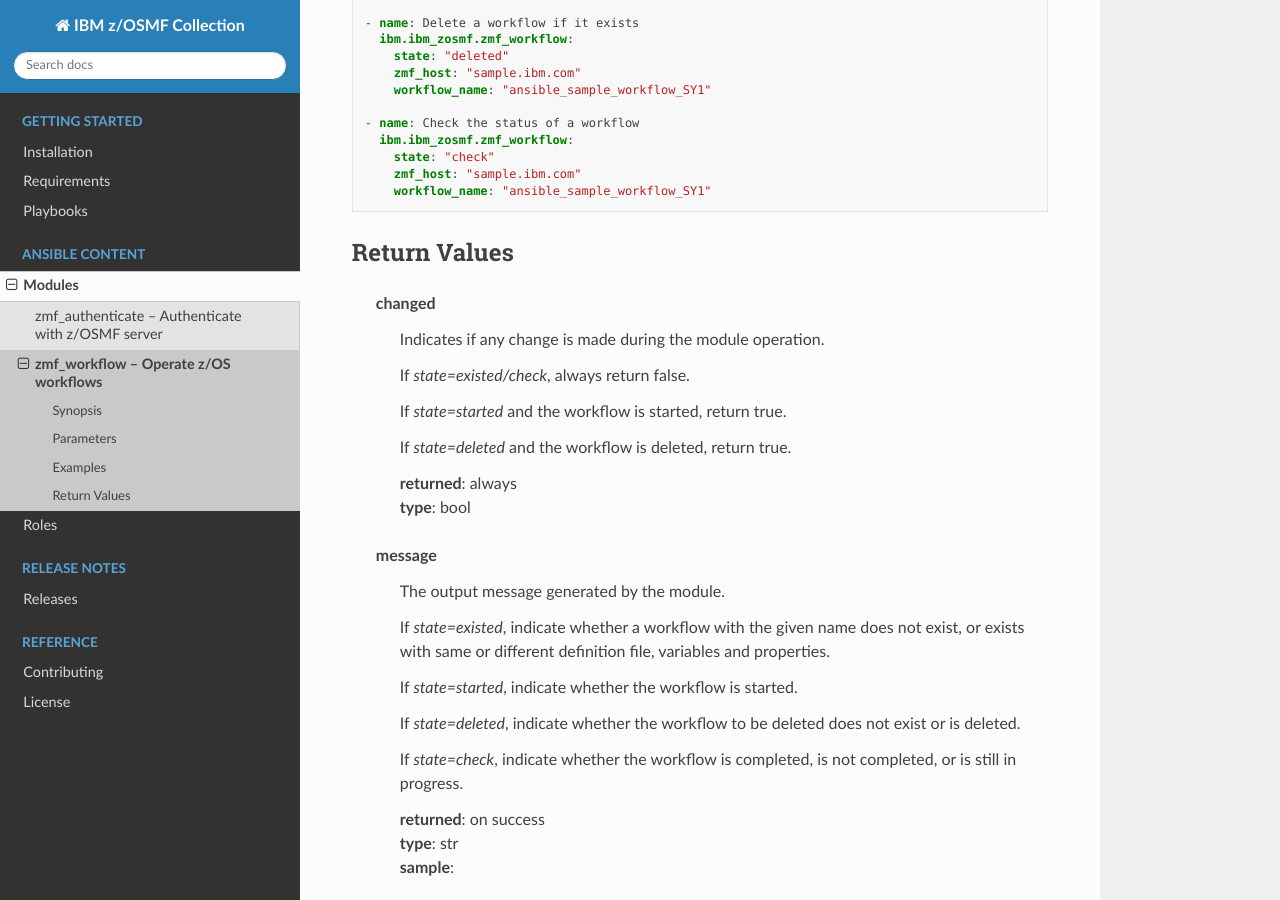
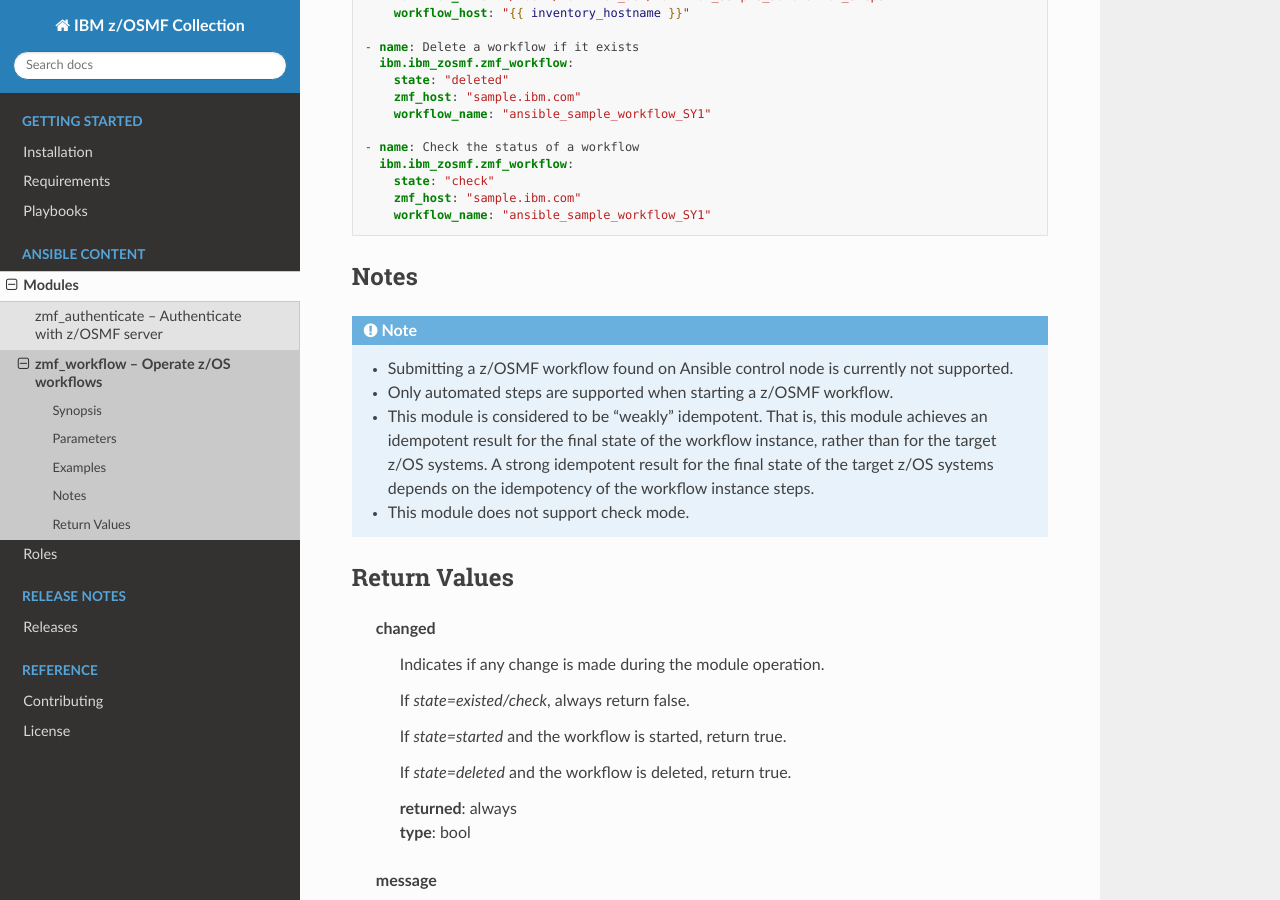
Before and after one commit to IBM/ibm_zosmf, a Sphinx documentation site: the page built from docs/source/modules/zmf_workflow.rst, in a window 1280 px wide and 900 px high, scrolled down 7233 px. Built offline with Sphinx 7.4.7 and the Read the Docs theme 2.0.0, drawn with Linux system fonts in a browser that asks for light colours.

Commit message:
update doc

```diff
--- a/docs/source/modules/zmf_authenticate.rst
+++ b/docs/source/modules/zmf_authenticate.rst
@@ -15,7 +15,7 @@
 
 Synopsis
 --------
-- Authenticate with z/OSMF server by either username/password or HTTPS  client authenticate.
+- Authenticate with z/OSMF server by either username/password or HTTPS client authenticate.
 
 - Return the authentication credentials for successful authentication.
 - The credential can be then used for succeeding Ansible tasks which call z/OSMF Ansible module or role.
--- a/docs/source/modules/zmf_workflow.rst
+++ b/docs/source/modules/zmf_workflow.rst
@@ -469,6 +469,21 @@
 
 
 
+Notes
+-----
+
+.. note::
+   - Submitting a z/OSMF workflow found on Ansible control node is currently not supported.
+
+
+   - Only automated steps are supported when starting a z/OSMF workflow.
+
+   - This module is considered to be "weakly" idempotent. That is, this module achieves an idempotent result for the final state of the workflow instance, rather than for the target z/OS systems. A strong idempotent result for the final state of the target z/OS systems depends on the idempotency of the workflow instance steps.
+
+
+   - This module does not support check mode.
+
+
 
 
 
--- a/docs/source/roles/zmf_cpm_manage_software_instance.rst
+++ b/docs/source/roles/zmf_cpm_manage_software_instance.rst
@@ -100,6 +100,8 @@
   | **type**: str
 
 
+
+
 input_vars
   Input variable names and values for the action to be performed on the provisioned instance.
 
@@ -109,6 +111,9 @@
 
   | **required**: False
   | **type**: dict
+
+
+
 
 api_polling_retry_count
   Total retry attempts allowed before the role exits with failure, waiting on the instance action to complete.
--- a/docs/source/roles/zmf_cpm_provision_software_service.rst
+++ b/docs/source/roles/zmf_cpm_provision_software_service.rst
@@ -227,4 +227,4 @@
 -----
 
 .. note::
-   - When playbooks completes, a message shown in following example is displayed. This message includes a file path and file name where instance specific information is returned. This file is required for :ref:`zmf_cpm_manage_software_instance <zmf_cpm_manage_software_instance_module>` and :ref:`zmf_cpm_remove_software_instance <zmf_cpm_remove_software_instance_module>` roles.
+   - When playbooks completes, a message shown in following example is displayed, ``"msg": "Instance record saved at: /tmp/xxx.json"``. This message includes a file path and file name where instance specific information is returned. This file is required for :ref:`zmf_cpm_manage_software_instance <zmf_cpm_manage_software_instance_module>` and :ref:`zmf_cpm_remove_software_instance <zmf_cpm_remove_software_instance_module>` roles.
--- a/docs/source/roles/zmf_workflow_complete.rst
+++ b/docs/source/roles/zmf_workflow_complete.rst
@@ -364,8 +364,10 @@
 -----
 
 .. note::
-   - Submitting z/OSMF workflows found on Ansible control node is currently not supported.
+   - Submitting a z/OSMF workflow found on Ansible control node is currently not supported.
 
+
+   - Only automated steps are supported when starting a z/OSMF workflow.
 
 
 
```
Also changed, not shown: 5 other files.
